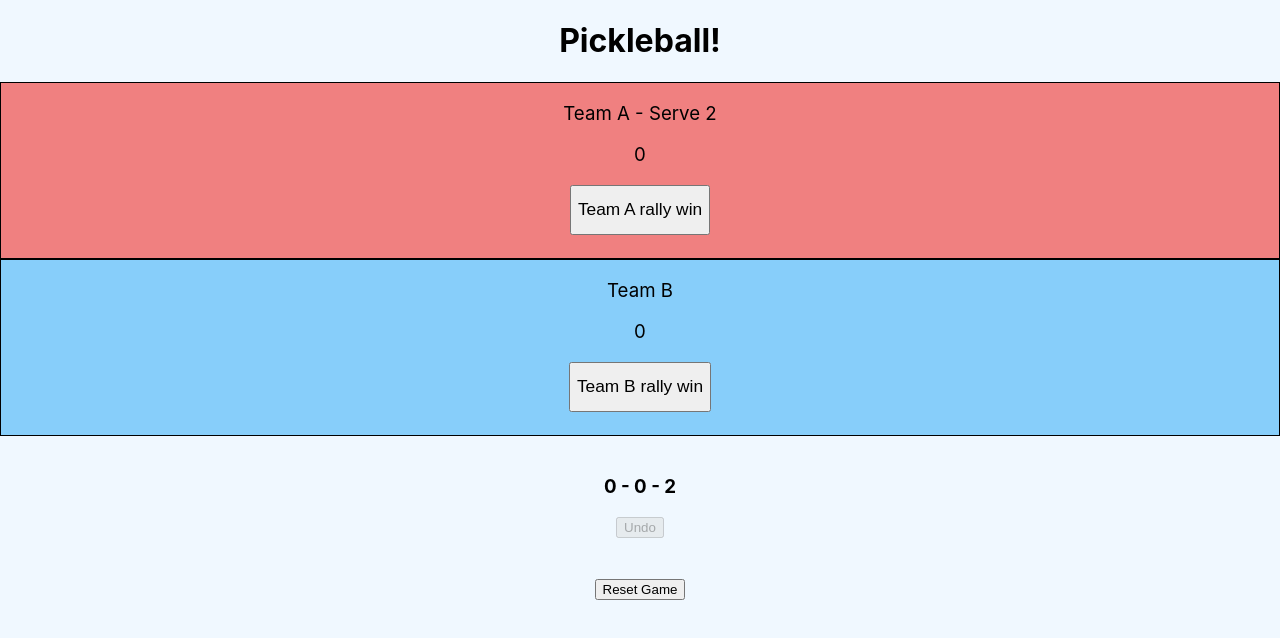
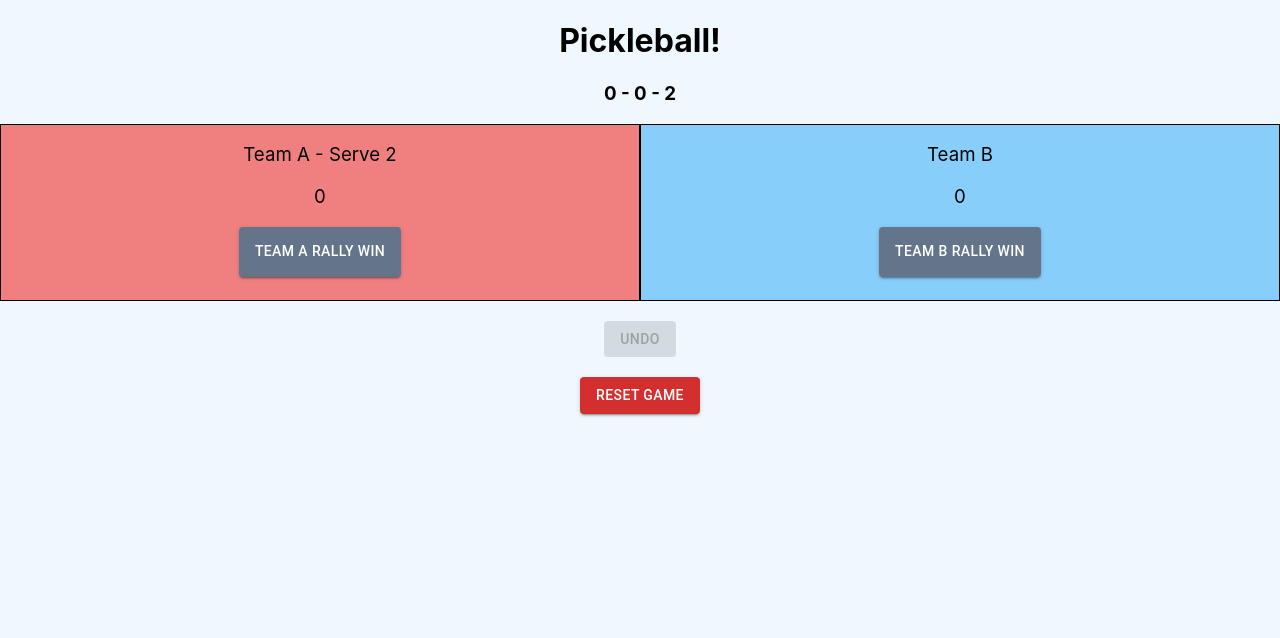
Before and after one commit to doey77/pickleball-scorer, a React (Create React App) app: page / in a window 1280 px wide. Shown: the top 638 px of the page. Built offline with nearby package versions, Linux system fonts and the light colour scheme.

Commit message:
starting mui implements

```diff
--- a/src/App.tsx
+++ b/src/App.tsx
@@ -1,13 +1,17 @@
+import { ThemeProvider } from '@mui/material'
 import './App.css'
 import PickleBall from './components/Pickleball'
 import { ViewportProvider } from './context/viewport'
+import theme from './theme'
 
 export default function App() {
   return (
     <div className="App">
-      <ViewportProvider>
-        <PickleBall />
-      </ViewportProvider>
+      <ThemeProvider theme={theme}>
+        <ViewportProvider>
+          <PickleBall />
+        </ViewportProvider>
+      </ThemeProvider>
     </div>
   )
 }
--- a/src/components/Pickleball.tsx
+++ b/src/components/Pickleball.tsx
@@ -1,10 +1,11 @@
 import { useState } from 'react'
 import Cookies from 'js-cookie'
+import Button from '@mui/material/Button'
 import Scoreboard from './Scoreboard'
 import { IGame } from '../interfaces/IGame'
 import Winner from './Winner'
 import initialGame from '../util/initialGame'
-import { getGameCookie } from '../helpers/gameCookie'
+import { getGameCookie, setGameCookie } from '../helpers/gameCookie'
 
 /**
  * Master pickleball component, holding state of the app
@@ -20,11 +21,13 @@ export default function PickleBall() {
     // Win at 11. Must win by 2
     if (gameUpdate.scoreA >= 11 && gameUpdate.scoreA - 1 > gameUpdate.scoreB) {
       setWinner('Team A')
+      setGameCookie(initialGame)
     } else if (
       gameUpdate.scoreB >= 11 &&
       gameUpdate.scoreB - 1 > gameUpdate.scoreA
     ) {
       setWinner('Team B')
+      setGameCookie(initialGame)
     }
   }
 
@@ -105,9 +108,13 @@ export default function PickleBall() {
     return (
       <>
         <Winner winner={winner} />
-        <button type="button" onClick={() => resetGame(false)}>
-          Reset Game
-        </button>
+        <Button
+          variant="contained"
+          type="button"
+          onClick={() => resetGame(false)}
+        >
+          New Game
+        </Button>
       </>
     )
   }
@@ -116,13 +123,24 @@ export default function PickleBall() {
     <>
       <h1>Pickleball!</h1>
       <Scoreboard game={game} scoreFunc={score} />
-      <button type="button" disabled={isUndoDisabled} onClick={undo}>
+      <br />
+      <Button
+        variant="contained"
+        type="button"
+        disabled={isUndoDisabled}
+        onClick={undo}
+      >
         Undo
-      </button>
-      <br /> <br /> <br />
-      <button type="button" onClick={() => resetGame(true)}>
+      </Button>
+      <br /> <br />
+      <Button
+        variant="contained"
+        color="error"
+        type="button"
+        onClick={() => resetGame(true)}
+      >
         Reset Game
-      </button>
+      </Button>
       <br /> <br />
     </>
   )
--- a/src/components/ScoreButton.tsx
+++ b/src/components/ScoreButton.tsx
@@ -1,4 +1,4 @@
-import { useState } from 'react'
+import Button from '@mui/material/Button'
 import './css/ScoreButton.css'
 
 type ScoreButtonProps = {
@@ -6,12 +6,8 @@ type ScoreButtonProps = {
   teamA: boolean
 }
 
-const delay = (time: number) =>
-  new Promise((resolve) => setTimeout(resolve, time))
-
 export default function ScoreButton(props: ScoreButtonProps) {
   const { score, teamA } = props
-  const [disabledBtn, setDisabledBtn] = useState(false)
 
   let teamName = ''
 
@@ -22,19 +18,18 @@ export default function ScoreButton(props: ScoreButtonProps) {
   }
 
   const onScore = () => {
-    setDisabledBtn(true)
     score(teamA)
-    delay(1000).then(() => setDisabledBtn(false))
   }
 
   return (
-    <button
+    <Button
+      variant="contained"
+      color="secondary"
       type="button"
-      disabled={disabledBtn}
       className="score-btn"
       onClick={() => onScore()}
     >
       {teamName} rally win
-    </button>
+    </Button>
   )
 }
--- a/src/components/Scoreboard.tsx
+++ b/src/components/Scoreboard.tsx
@@ -1,3 +1,5 @@
+import Grid from '@mui/material/Grid'
+import { useViewport } from '../context/viewport'
 import { IGame } from '../interfaces/IGame'
 import ScoreboardTeamScore from './ScoreboardTeamScore'
 
@@ -9,6 +11,8 @@ type ScoreboardProps = {
 export default function Scoreboard(props: ScoreboardProps) {
   const { game, scoreFunc } = props
   const { scoreA, scoreB, servingA } = game
+
+  const { width } = useViewport()
 
   let serveLife = 1
   if (game.lastServe) serveLife = 2
@@ -22,6 +26,9 @@ export default function Scoreboard(props: ScoreboardProps) {
 
   return (
     <>
+      <h3>{score}</h3>
+      <Grid container columns={width > 900 ? 2 : 1}>
+        <Grid item xs={1}>
           <ScoreboardTeamScore
             score={game.scoreA}
             teamA
@@ -30,6 +37,8 @@ export default function Scoreboard(props: ScoreboardProps) {
             serveLife={serveLife}
             scoreFunc={scoreFunc}
           />
+        </Grid>
+        <Grid item xs={1}>
           <ScoreboardTeamScore
             score={game.scoreB}
             teamA={false}
@@ -38,8 +47,8 @@ export default function Scoreboard(props: ScoreboardProps) {
             serveLife={serveLife}
             scoreFunc={scoreFunc}
           />
-      <br />
-      <h3>{score}</h3>
+        </Grid>
+      </Grid>
     </>
   )
 }
--- /dev/null
+++ b/src/theme.ts
@@ -0,0 +1,11 @@
+import { createTheme } from '@mui/material/styles'
+
+const theme = createTheme({
+  palette: {
+    secondary: {
+      main: '#64748B',
+    },
+  },
+})
+
+export default theme
```
Lines whose indentation alone changed are shown as unchanged.
